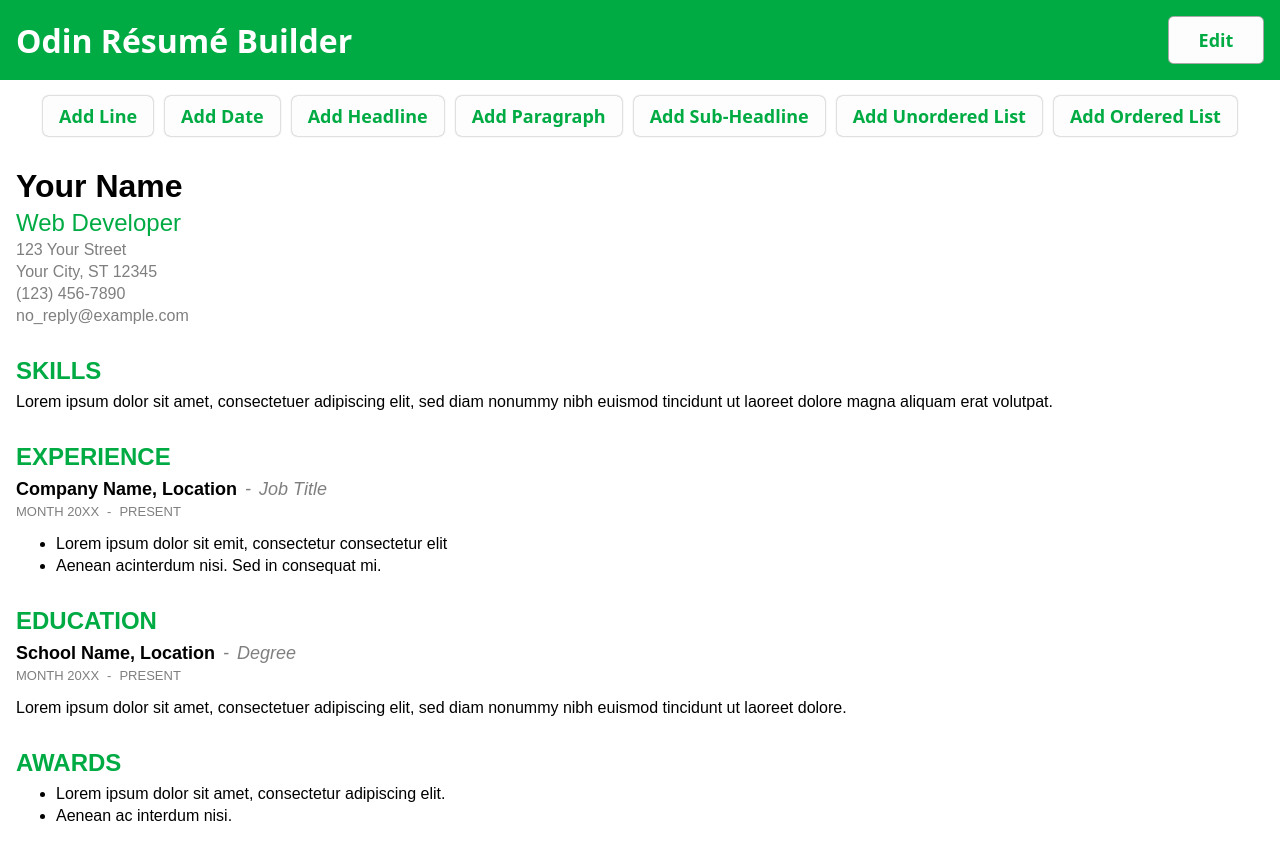
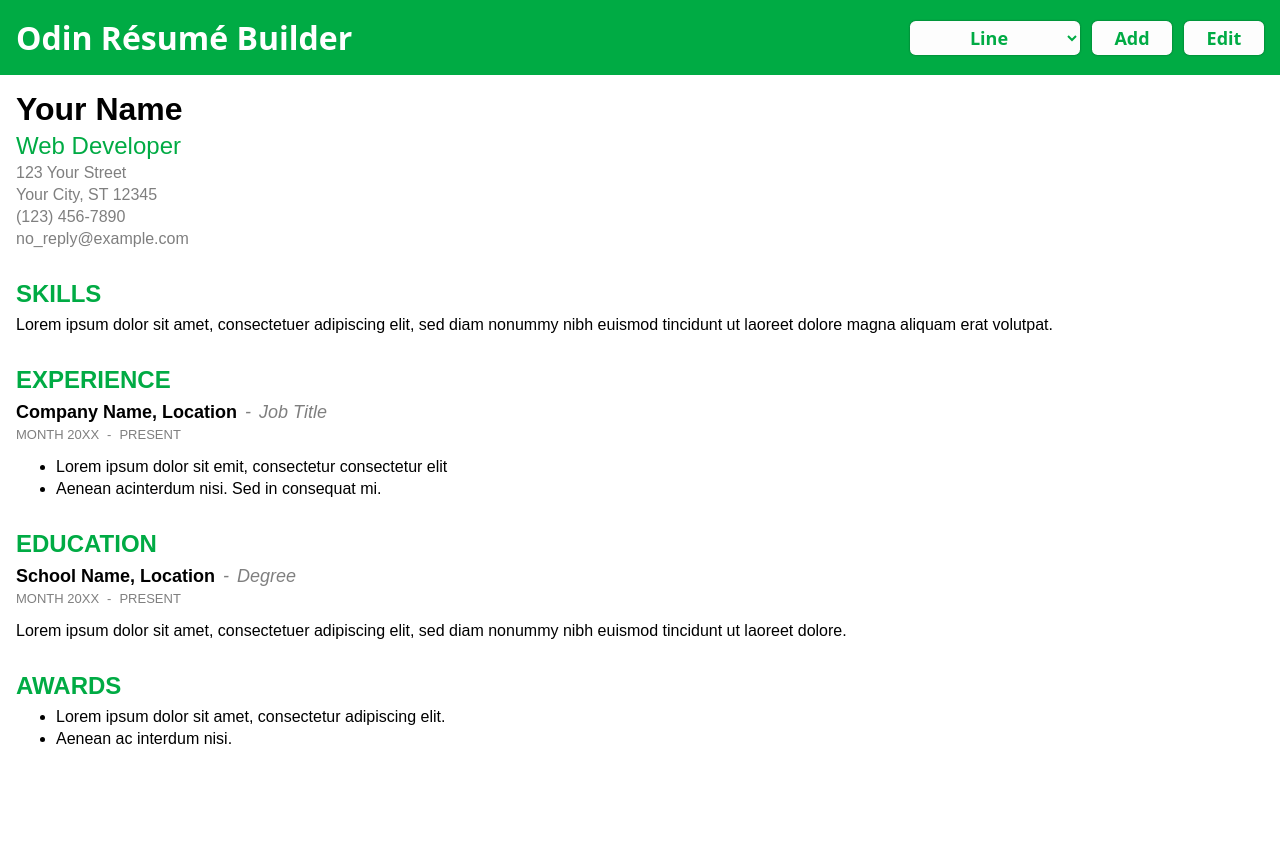
Before and after one commit to hussein-m-kandil/odin-resume-builder, a React (Vite) app: page / in a window 1280 px wide. Shown: the top 860 px of the page. After the commit the page ends 800 px from the top, so only its background shows below. Built offline with nearby package versions, Linux system fonts and the light colour scheme.

Commit message:
Refactor App (root) & Add ControlPanel component

```diff
--- a/src/App.jsx
+++ b/src/App.jsx
@@ -1,34 +1,24 @@
 import { useEffect, useState } from "react";
 import { initialEntriesData } from "./initialEntriesData";
+import { createEntryObject } from "./utils/createEntryObject";
 import { AppDefaultsContext } from "./context/AppDefaultsContext";
 import { AppColorsContext } from "./context/AppColorsContext";
 import { EditModeContext } from "./context/EditModeContext";
 import { appDefaults } from "./appDefaults";
 import { appColors } from "./appColors";
 import Header from "./components/Header";
-import Head from "./components/Head";
-import Line from "./components/Line";
-import Date from "./components/Date";
-import List from "./components/List";
-import SubHead from "./components/SubHead";
-import Paragraph from "./components/Paragraph";
+import ControlPanel from "./components/ControlPanel";
 
-const createEntry = (id, component, props = {}) => {
-  const Component = component;
-  return {
-    id,
-    jsx: <Component id={id} key={id} {...props} />,
-  };
-};
+const RESUME_CONTAINER_ID = "resume-container";
 
 function App() {
   const [editMode, setEditMode] = useState(false);
 
   const [resumeEntries, setResumeEntries] = useState([]);
 
-  const generateId = (entryCount) => `entry-${entryCount}`;
+  const generateEntryId = (entryCount) => `entry-${entryCount}`;
 
-  const handleTogglingEditMode = () => {
+  const handleToggleEditMode = () => {
     setEditMode((iem) => !iem);
   };
 
@@ -36,23 +26,37 @@ function App() {
     setResumeEntries((entries) => entries.filter((e) => e.id !== id));
   };
 
-  const addEntry = (component, props = {}) => {
+  /**
+   * Takes component's type & its props to create an entry object
+   * with a unique id and update the state of resume's entries
+   * by adding this newly created entry object.
+   *
+   * The entry object form is: { id: string, component: React.ComponentType }.
+   *
+   * Note: If the number of entries exceeded the maximum safe JS number,
+   * this function does nothing and fires an alert.
+   *
+   * @param {React.ComponentType} type
+   * @param {object} props
+   *
+   * @returns {void}
+   */
+  const handleAddEntry = (type, props = {}) => {
     if (resumeEntries.length < Number.MAX_SAFE_INTEGER) {
-      // Assert that entry id number > initial entries' count to avoid id conflicts
-      const initialEntriesRendered =
-        resumeEntries.length >= initialEntriesData.length;
-      const id =
-        resumeEntries.length +
-        (initialEntriesRendered ? 1 : initialEntriesData.length);
-      const entry = createEntry(generateId(id, component), component, {
+      const updatedProps = {
         ...props,
         onDeleteEntry: handleDeleteEntry,
-      });
-      setResumeEntries((res) => [...res, entry]);
+      };
+      // Assert that entry id number > initial entries' count to avoid id conflicts
+      const entriesLen = resumeEntries.length;
+      const initEntriesLen = initialEntriesData.length;
+      const initEntriesRendered = entriesLen >= initEntriesLen;
+      const numericId = entriesLen + (initEntriesRendered ? 1 : initEntriesLen);
+      const entryId = generateEntryId(numericId);
+      const newEntryObject = createEntryObject(entryId, type, updatedProps);
+      setResumeEntries((res) => [...res, newEntryObject]);
     } else {
-      alert(
-        "You exceeded tha max number of entries! Clear some entries to add others."
-      );
+      alert("You exceeded tha max number of entries! Clear some entries.");
     }
   };
 
@@ -66,71 +70,28 @@ function App() {
           ...props,
           onDeleteEntry: handleDeleteEntry,
         };
-        return createEntry(generateId(++i), entryComponent, entryProps);
+        return createEntryObject(
+          generateEntryId(++i),
+          entryComponent,
+          entryProps
+        );
       })
     );
   }, []);
-
-  const controlButtons = [
-    { text: "Add Line", handleClick: () => addEntry(Line) },
-    { text: "Add Date", handleClick: () => addEntry(Date) },
-    { text: "Add Headline", handleClick: () => addEntry(Head) },
-    { text: "Add Paragraph", handleClick: () => addEntry(Paragraph) },
-    { text: "Add Sub-Headline", handleClick: () => addEntry(SubHead) },
-    { text: "Add Unordered List", handleClick: () => addEntry(List) },
-    {
-      text: "Add Ordered List",
-      handleClick: () => addEntry(List, { ordered: true }),
-    },
-  ];
 
   return (
     <AppDefaultsContext.Provider value={appDefaults}>
       <AppColorsContext.Provider value={appColors}>
         <EditModeContext.Provider value={editMode}>
           <Header>
-            <button
-              type="button"
-              style={{
-                width: "6rem",
-                height: "3rem",
-                fontSize: "large",
-                color: appColors.accent,
-                backgroundColor: appColors.lightAccent,
-              }}
-              onClick={handleTogglingEditMode}
-            >
-              {editMode ? "Submit" : "Edit"}
-            </button>
+            <ControlPanel
+              editMode={editMode}
+              onToggleEditMode={handleToggleEditMode}
+              onAddEntry={handleAddEntry}
+            />
           </Header>
-          <div
-            style={{
-              margin: "1rem auto",
-              display: "flex",
-              justifyContent: "center",
-              flexWrap: "wrap",
-              gap: "0.75rem",
-            }}
-          >
-            {controlButtons.map((btn) => (
-              <button
-                type="button"
-                key={btn.text}
-                onClick={btn.handleClick}
-                style={{
-                  fontSize: "large",
-                  border: "none",
-                  boxShadow: "0 0 2px 0 #0007",
-                  color: appColors.accent,
-                  backgroundColor: appColors.lightAccent,
-                }}
-              >
-                {btn.text}
-              </button>
-            ))}
-          </div>
-          <div style={{ padding: "1rem" }}>
-            {resumeEntries.map((re) => re.jsx)}
+          <div id={RESUME_CONTAINER_ID} style={{ padding: "1rem" }}>
+            {resumeEntries.map((re) => re.component)}
           </div>
         </EditModeContext.Provider>
       </AppColorsContext.Provider>
--- /dev/null
+++ b/src/components/ControlPanel.jsx
@@ -0,0 +1,81 @@
+import { useContext, useState } from "react";
+import { useWindowInnerWidth } from "../hooks/useWindowInnerWidth";
+import { AppColorsContext } from "../context/AppColorsContext";
+import Paragraph from "./Paragraph";
+import SubHead from "./SubHead";
+import Select from "./Select";
+import List from "./List";
+import Line from "./Line";
+import Date from "./Date";
+import Head from "./Head";
+
+function ControlPanel({ editMode, onToggleEditMode, onAddEntry }) {
+  const appColors = useContext(AppColorsContext);
+
+  const viewWidth = useWindowInnerWidth();
+
+  const [entryTypeIndex, setEntryTypeIndex] = useState(0);
+
+  const entryTypes = [
+    { text: "Line", handleClick: () => onAddEntry(Line) },
+    { text: "Date", handleClick: () => onAddEntry(Date) },
+    { text: "Headline", handleClick: () => onAddEntry(Head) },
+    { text: "Paragraph", handleClick: () => onAddEntry(Paragraph) },
+    { text: "Subheadline", handleClick: () => onAddEntry(SubHead) },
+    {
+      text: "Ordered List",
+      handleClick: () => onAddEntry(List, { ordered: true }),
+    },
+    { text: "Unordered List", handleClick: () => onAddEntry(List) },
+  ];
+
+  const handleChangeEntryType = (e) => setEntryTypeIndex(e.target.value);
+
+  const handleAddNewEntry = () => entryTypes[entryTypeIndex].handleClick();
+
+  const controllersStyle = {
+    backgroundColor: appColors.lightAccent,
+    color: appColors.accent,
+    border: "none",
+    minWidth: "5rem",
+    fontSize: "large",
+    fontWeight: "bold",
+    textAlign: "center",
+    padding: "0.25rem 0.5rem",
+    boxShadow: "0 0 2px 0 #0007",
+  };
+
+  return (
+    <div
+      style={{
+        display: "flex",
+        gap: "0.75rem",
+        justifyContent: "end",
+        flexDirection: viewWidth < 400 ? "column" : "row",
+      }}
+    >
+      <Select
+        className={"grow-on-hover"}
+        id={"entry-types-select"}
+        title={"Entry types"}
+        value={entryTypeIndex}
+        inputStyle={controllersStyle}
+        labelStyle={{ display: "flex" }}
+        onChange={handleChangeEntryType}
+        options={entryTypes.map((et) => et.text)}
+      />
+      <button
+        type="button"
+        style={controllersStyle}
+        onClick={handleAddNewEntry}
+      >
+        Add
+      </button>
+      <button type="button" style={controllersStyle} onClick={onToggleEditMode}>
+        {editMode ? "Submit" : "Edit"}
+      </button>
+    </div>
+  );
+}
+
+export default ControlPanel;
```
